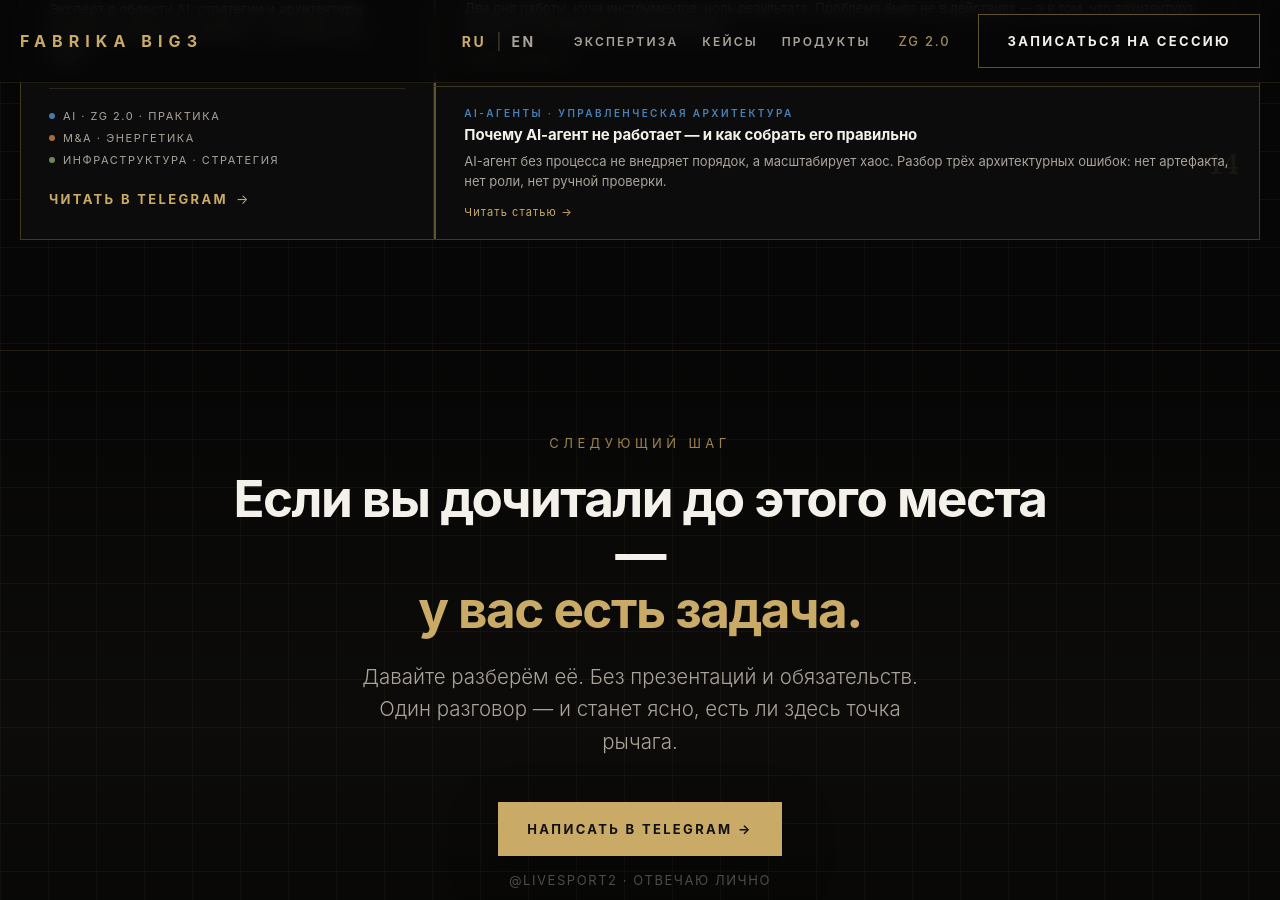
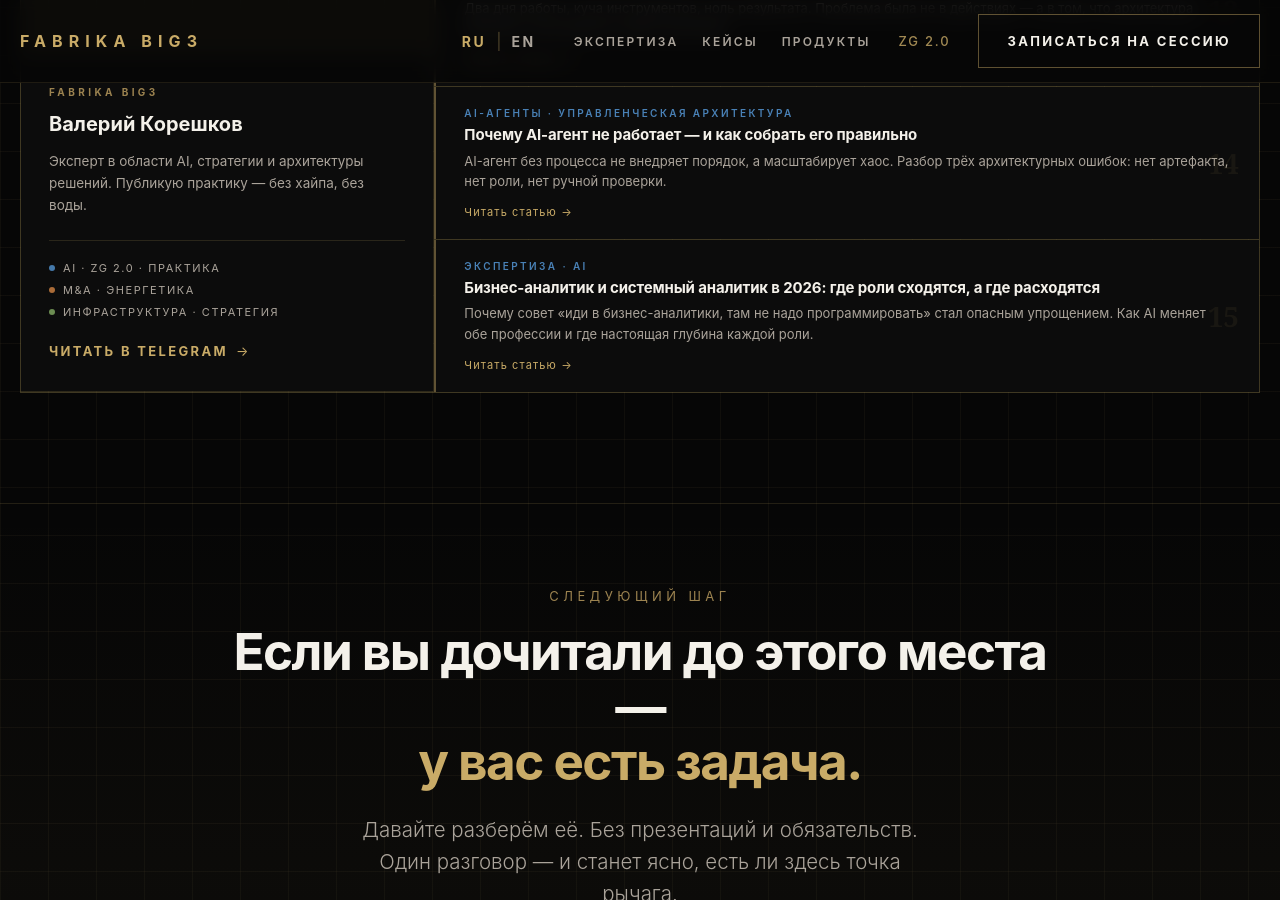
Before and after one commit to Valerii1242/fabrika-big3, a Jekyll site: the page index.html, which Jekyll copies as it is, in a window 1280 px wide and 900 px high, scrolled down 7865 px. Built offline with Jekyll 4.4.1, drawn with Linux system fonts in a browser that asks for light colours.

Commit message:
Add files via upload

```diff
--- a/index.html
+++ b/index.html
@@ -2282,6 +2282,14 @@
               <p data-ru="AI-агент без процесса не внедряет порядок, а масштабирует хаос. Разбор трёх архитектурных ошибок: нет артефакта, нет роли, нет ручной проверки." data-en="An AI agent without a process doesn't bring order — it scales chaos. A breakdown of three architectural mistakes: no artefact, no role, no manual verification.">AI-агент без процесса не внедряет порядок, а масштабирует хаос. Разбор трёх архитектурных ошибок: нет артефакта, нет роли, нет ручной проверки.</p>
               <span style="font-size:11px;letter-spacing:.1em;color:var(--gold);margin-top:8px;display:block;" data-ru="Читать статью →" data-en="Read article →">Читать статью →</span>
               <span class="tenchat-post-num">14</span>
+            </a>
+
+            <a class="tenchat-post tenchat-post--article" href="/blog/2026/05/21/biznes-analitik-vs-sistemnyj-analitik-2026/" style="border-left:2px solid rgba(201,171,103,.45);">
+              <span class="tenchat-post-tag tag-ai" data-ru="Экспертиза · AI" data-en="Expertise · AI">Экспертиза · AI</span>
+              <h4 data-ru="Бизнес-аналитик и системный аналитик в 2026: где роли сходятся, а где расходятся" data-en="Business Analyst vs Systems Analyst in 2026: Where the Roles Converge — and Where They Diverge">Бизнес-аналитик и системный аналитик в 2026: где роли сходятся, а где расходятся</h4>
+              <p data-ru="Почему совет «иди в бизнес-аналитики, там не надо программировать» стал опасным упрощением. Как AI меняет обе профессии и где настоящая глубина каждой роли." data-en="Why the advice 'go into business analysis, no coding required' became a dangerous oversimplification. How AI is reshaping both professions and where real depth lies in each role.">Почему совет «иди в бизнес-аналитики, там не надо программировать» стал опасным упрощением. Как AI меняет обе профессии и где настоящая глубина каждой роли.</p>
+              <span style="font-size:11px;letter-spacing:.1em;color:var(--gold);margin-top:8px;display:block;" data-ru="Читать статью →" data-en="Read article →">Читать статью →</span>
+              <span class="tenchat-post-num">15</span>
             </a>
 
           </div>
```
